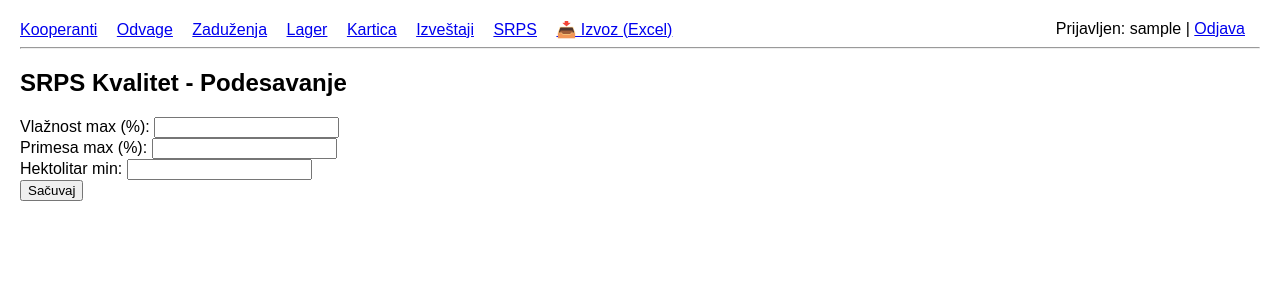
After one commit to SabinBorka/zadruga-app, a Flask app: page /srps in a window 1280 px wide. The commit adds this page. Shown: the top 300 px of the page. Run offline with Flask 3, Linux system fonts and the light colour scheme; the visitor is signed in with stand-in values (Sample User, id 1).

Commit message:
Add files via upload

```diff
--- a/main.py
+++ b/main.py
@@ -111,3 +111,107 @@ def add_zaduzenje():
         return redirect('/zaduzenja')
     conn.close()
     return render_template('add_zaduzenje.html', koops=koops)
+
+
+@app.route('/lager')
+def lager():
+    conn = sqlite3.connect('database.db')
+    c = conn.cursor()
+    c.execute("SELECT id, naziv FROM kooperanti")
+    koops = c.fetchall()
+    c.execute("SELECT DISTINCT roba FROM odvage")
+    robe = [r[0] for r in c.fetchall()]
+    lager_data = []
+    for k_id, k_name in koops:
+        for r in robe:
+            c.execute("SELECT SUM(neto) FROM odvage WHERE tip='Ulaz' AND kooperant_id=? AND roba=?", (k_id, r))
+            ulaz = c.fetchone()[0] or 0
+            c.execute("SELECT SUM(neto) FROM odvage WHERE tip='Izlaz' AND kooperant_id=? AND roba=?", (k_id, r))
+            izlaz = c.fetchone()[0] or 0
+            c.execute("SELECT SUM(kolicina) FROM zaduzenja WHERE kooperant_id=? AND roba=?", (k_id, r))
+            zaduzenje = c.fetchone()[0] or 0
+            stanje = ulaz - izlaz - zaduzenje
+            if ulaz or izlaz or zaduzenje:
+                lager_data.append((k_name, r, ulaz, izlaz, zaduzenje, stanje))
+    conn.close()
+    return render_template('lager.html', lager=lager_data)
+
+@app.route('/kartica/<int:kooperant_id>')
+def kartica(kooperant_id):
+    conn = sqlite3.connect('database.db')
+    c = conn.cursor()
+    c.execute("SELECT naziv FROM kooperanti WHERE id=?", (kooperant_id,))
+    kooperant = c.fetchone()[0]
+    redovi = []
+
+    c.execute("SELECT datum, 'Ulaz', roba, neto FROM odvage WHERE tip='Ulaz' AND kooperant_id=?", (kooperant_id,))
+    redovi += c.fetchall()
+    c.execute("SELECT datum, 'Izlaz', roba, neto FROM odvage WHERE tip='Izlaz' AND kooperant_id=?", (kooperant_id,))
+    redovi += c.fetchall()
+    c.execute("SELECT datum, 'Zaduženje', roba, kolicina FROM zaduzenja WHERE kooperant_id=?", (kooperant_id,))
+    redovi += c.fetchall()
+
+    redovi.sort(key=lambda x: x[0])  # Sort by datum
+    conn.close()
+    return render_template('kartica.html', redovi=redovi, kooperant=kooperant)
+
+
+from flask import session, url_for
+
+app.secret_key = 'tajna_lozinka_zadruga123'
+
+# Login dummy user data
+users = {'admin': 'admin123', 'magacioner': 'mag123'}
+
+@app.route('/login', methods=['GET', 'POST'])
+def login():
+    if request.method == 'POST':
+        u = request.form['username']
+        p = request.form['password']
+        if u in users and users[u] == p:
+            session['user'] = u
+            return redirect('/')
+        return "Neispravni podaci"
+    return render_template('login.html')
+
+@app.before_request
+def require_login():
+    allowed = ['login', 'static']
+    if 'user' not in session and not any(x in request.path for x in allowed):
+        return redirect('/login')
+
+@app.route('/logout')
+def logout():
+    session.clear()
+    return redirect('/login')
+
+@app.route('/izvestaji')
+def izvestaji():
+    return render_template('izvestaji.html')
+
+
+import pandas as pd
+from flask import send_file
+import io
+
+@app.route('/export/odvage.xlsx')
+def export_odvage():
+    conn = sqlite3.connect('database.db')
+    df = pd.read_sql_query('''
+        SELECT datum, tip, (SELECT naziv FROM kooperanti WHERE id = kooperant_id) AS kooperant,
+               roba, vozilo, vozac, bruto, tara, neto, napomena
+        FROM odvage
+    ''', conn)
+    output = io.BytesIO()
+    with pd.ExcelWriter(output, engine='xlsxwriter') as writer:
+        df.to_excel(writer, index=False, sheet_name='Odvage')
+    output.seek(0)
+    return send_file(output, download_name='odvage.xlsx', as_attachment=True)
+
+
+@app.route('/srps', methods=['GET', 'POST'])
+def srps():
+    if request.method == 'POST':
+        # Ovde bi se snimali parametri u bazu
+        return "SRPS norme sačuvane (demo)"
+    return render_template('srps.html')
--- a/templates/base.html
+++ b/templates/base.html
@@ -9,6 +9,15 @@
   <nav>
     <a href="/kooperanti">Kooperanti</a>
     <a href="/odvage">Odvage</a>
+    <a href="/zaduzenja">Zaduženja</a>
+    <a href="/lager">Lager</a>
+    <a href="/kartica/1">Kartica</a>
+    <a href="/izvestaji">Izveštaji</a>
+    <a href="/srps">SRPS</a>
+    <a href="/export/odvage.xlsx">📥 Izvoz (Excel)</a>
+    {% if session.get('user') %}
+    <span style="float:right">Prijavljen: {{ session.get('user') }} | <a href="/logout">Odjava</a></span>
+    {% endif %}
   </nav>
   <hr>
   {% block content %}{% endblock %}
--- /dev/null
+++ b/templates/srps.html
@@ -0,0 +1,10 @@
+{% extends "base.html" %}
+{% block content %}
+<h2>SRPS Kvalitet - Podesavanje</h2>
+<form method="POST">
+  Vlažnost max (%): <input name="vlaga" type="number" step="0.1"><br>
+  Primesa max (%): <input name="primesa" type="number" step="0.1"><br>
+  Hektolitar min: <input name="hektolitar" type="number" step="0.1"><br>
+  <button type="submit">Sačuvaj</button>
+</form>
+{% endblock %}
```
Also changed, not shown: templates/izvestaji.html (added, +10 -0 lines), templates/kartica.html (added, +15 -0 lines), templates/lager.html (added, +17 -0 lines), templates/login.html (added, +9 -0 lines).
